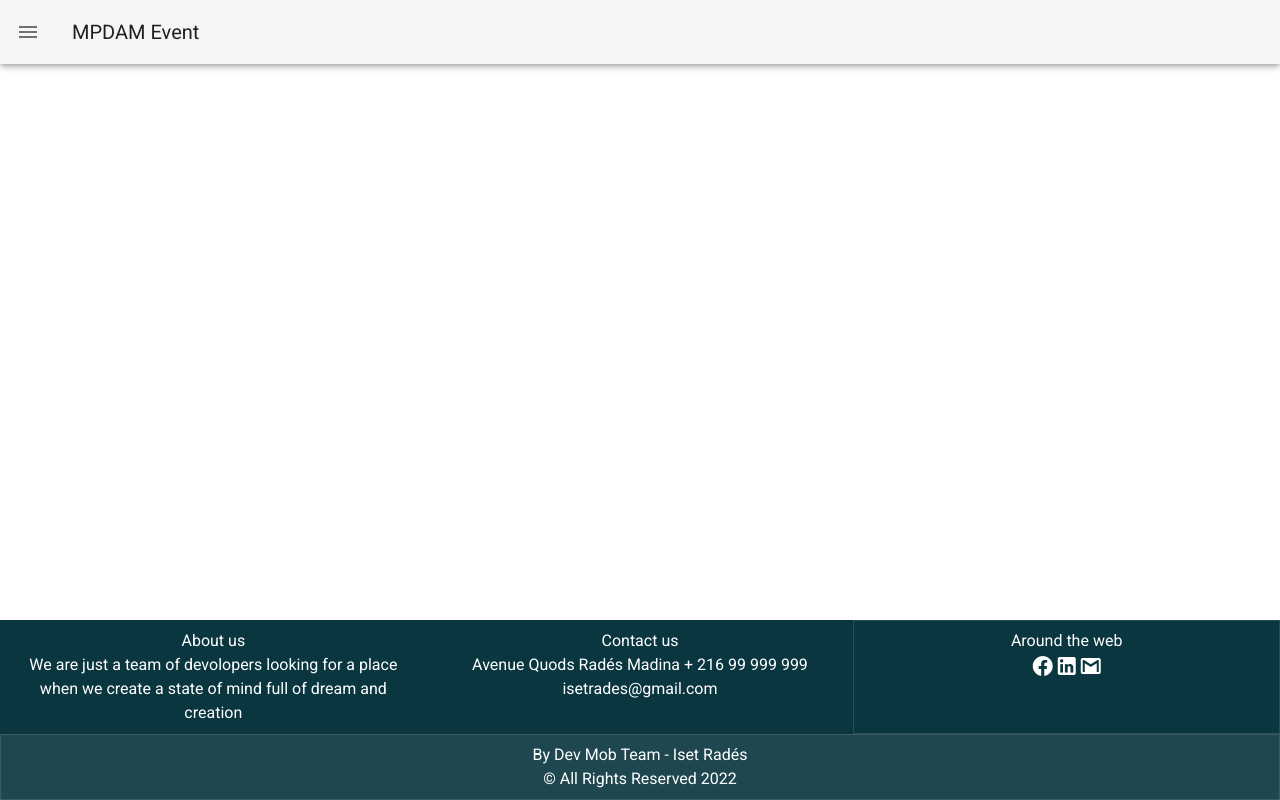
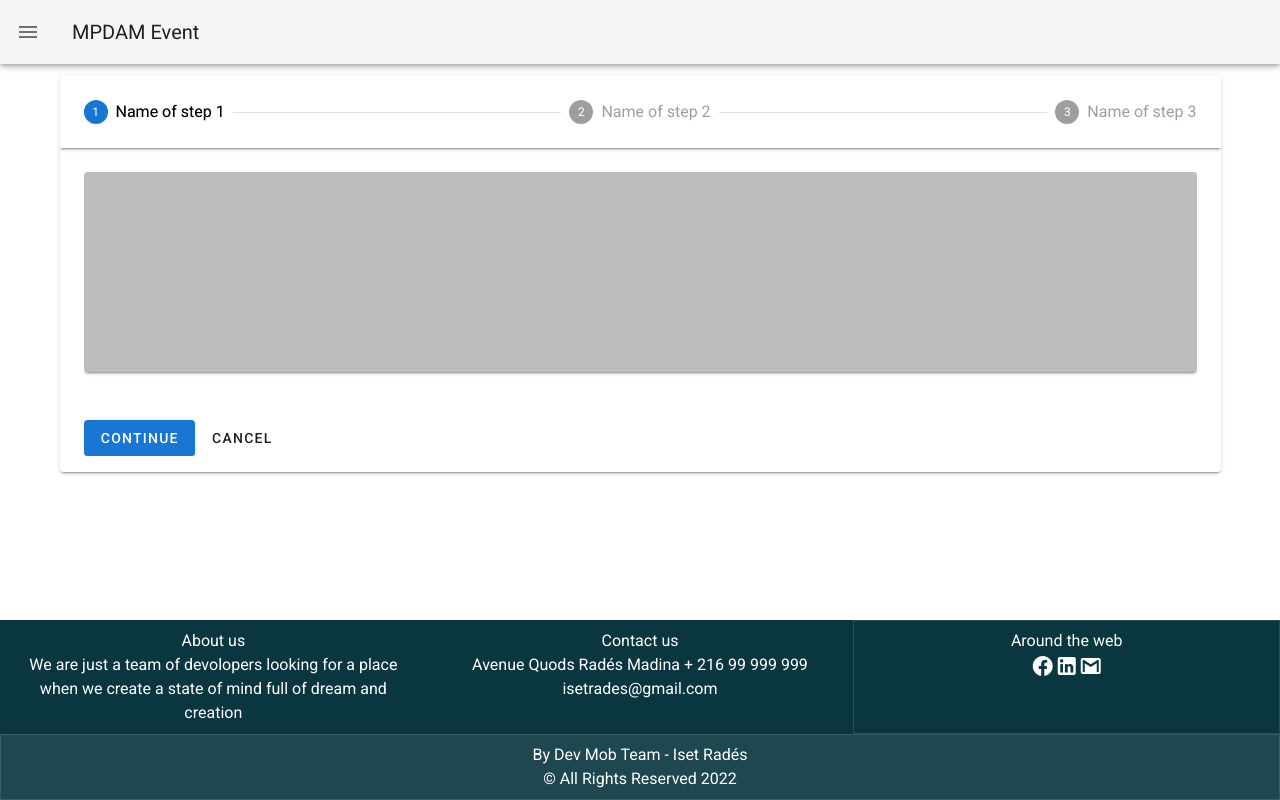
Before and after one commit to HadjHassineJawher/MastereProjectFrontEnd, a Vue app: page /AddEvent in a window 1280 px wide. Built offline with nearby package versions, Linux system fonts and the light colour scheme.

Commit message:
AddEventComponent

```diff
--- a/src/components/addEvent.component.vue
+++ b/src/components/addEvent.component.vue
@@ -1,3 +1,98 @@
 <template>
-    <div>testing </div>
+  <v-container>
+      <v-stepper v-model="e1">
+    <v-stepper-header>
+      <v-stepper-step
+        :complete="e1 > 1"
+        step="1"
+      >
+        Name of step 1
+      </v-stepper-step>
+
+      <v-divider></v-divider>
+
+      <v-stepper-step
+        :complete="e1 > 2"
+        step="2"
+      >
+        Name of step 2
+      </v-stepper-step>
+
+      <v-divider></v-divider>
+
+      <v-stepper-step step="3">
+        Name of step 3
+      </v-stepper-step>
+    </v-stepper-header>
+
+    <v-stepper-items>
+      <v-stepper-content step="1">
+        <v-card
+          class="mb-12"
+          color="grey lighten-1"
+          height="200px"
+        ></v-card>
+
+        <v-btn
+          color="primary"
+          @click="e1 = 2"
+        >
+          Continue
+        </v-btn>
+
+        <v-btn text>
+          Cancel
+        </v-btn>
+      </v-stepper-content>
+
+      <v-stepper-content step="2">
+        <v-card
+          class="mb-12"
+          color="grey lighten-1"
+          height="200px"
+        ></v-card>
+
+        <v-btn
+          color="primary"
+          @click="e1 = 3"
+        >
+          Continue
+        </v-btn>
+
+        <v-btn text>
+          Cancel
+        </v-btn>
+      </v-stepper-content>
+
+      <v-stepper-content step="3">
+        <v-card
+          class="mb-12"
+          color="grey lighten-1"
+          height="200px"
+        ></v-card>
+
+        <v-btn
+          color="primary"
+          @click="e1 = 1"
+        >
+          Continue
+        </v-btn>
+
+        <v-btn text>
+          Cancel
+        </v-btn>
+      </v-stepper-content>
+    </v-stepper-items>
+  </v-stepper>
+  </v-container>
 </template>
+<script>
+  export default {
+    name:"AddEvent",
+    data () {
+      return {
+        e1: 1,
+      }
+    },
+  }
+</script>
--- a/src/router/index.js
+++ b/src/router/index.js
@@ -5,6 +5,7 @@ import SignIn from '../components/Authentification/signin.component.vue'
 import SignUp from '../components/Authentification/signup.component.vue'
 import Welcome from '../components/welcome.component.vue'
 import Footer from '../components/Footer/footer.component.vue'
+import addEvent from '../components/addEvent.component.vue'
 Vue.use(VueRouter)
 
 const routes = [{
@@ -34,6 +35,14 @@ const routes = [{
     }
   },
   {
+    path: '/AddEvent',
+    name: 'addEvent',
+    component: addEvent,
+    meta: {
+      hideNavigation: true
+    }
+  },
+  {
     path: '/Footer',
     name: 'Footer',
     component: Footer
```
